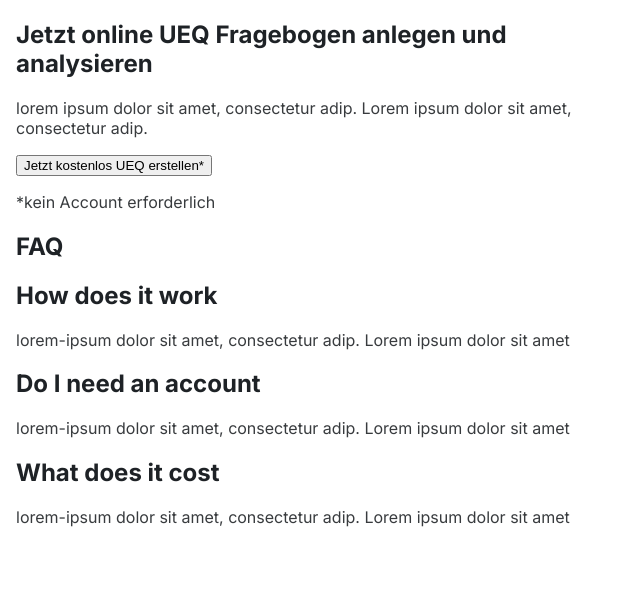
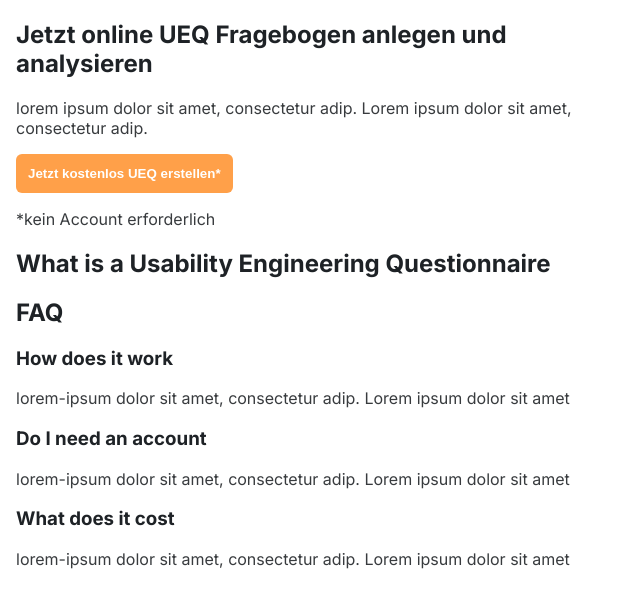
Before and after one commit to Yannik195/ueq-online-tool, a React (Create React App) app in the folder frontend/: page / in a window 1280 px wide. Shown: the top 608 px of the page, without its empty margins (0-640 px from the left). Built offline with nearby package versions, Linux system fonts and the light colour scheme.

Commit message:
CSS and Html

```diff
--- a/frontend/src/App.scss
+++ b/frontend/src/App.scss
@@ -1,6 +1,10 @@
 $dark-1: rgba(6, 10, 14, 0.9);
 $dark-2: rgba(6, 10, 14, 0.8);
 $dark-3: rgba(6, 10, 14, 0.7);
+
+$white-1: rgba(255, 255, 255, 1);
+
+$orange: rgba(255, 160, 73, 1);
 
 
 h1, h2, h3, h4, h5, h6{
@@ -10,3 +14,12 @@
 p {
   color: $dark-2;
 }
+
+button {
+  border: none;
+  border-radius: 6px;
+  padding: 12px;
+  background-color: $orange;
+  color: $white-1;
+  font-weight: 700;
+}
--- a/frontend/src/Pages/Home.js
+++ b/frontend/src/Pages/Home.js
@@ -15,12 +15,15 @@
       <p>*kein Account erforderlich</p>
     </section>
     <section>
-      <h1>FAQ</h1>
-      <h2>How does it work</h2>
+      <h2>What is a Usability Engineering Questionnaire</h2>
+    </section>
+    <section>
+      <h2>FAQ</h2>
+      <h3>How does it work</h3>
       <p>lorem-ipsum dolor sit amet, consectetur adip. Lorem ipsum dolor sit amet</p>
-      <h2>Do I need an account</h2>
+      <h3>Do I need an account</h3>
       <p>lorem-ipsum dolor sit amet, consectetur adip. Lorem ipsum dolor sit amet</p>
-      <h2>What does it cost</h2>
+      <h3>What does it cost</h3>
       <p>lorem-ipsum dolor sit amet, consectetur adip. Lorem ipsum dolor sit amet</p>
     </section>
   </div>
```
